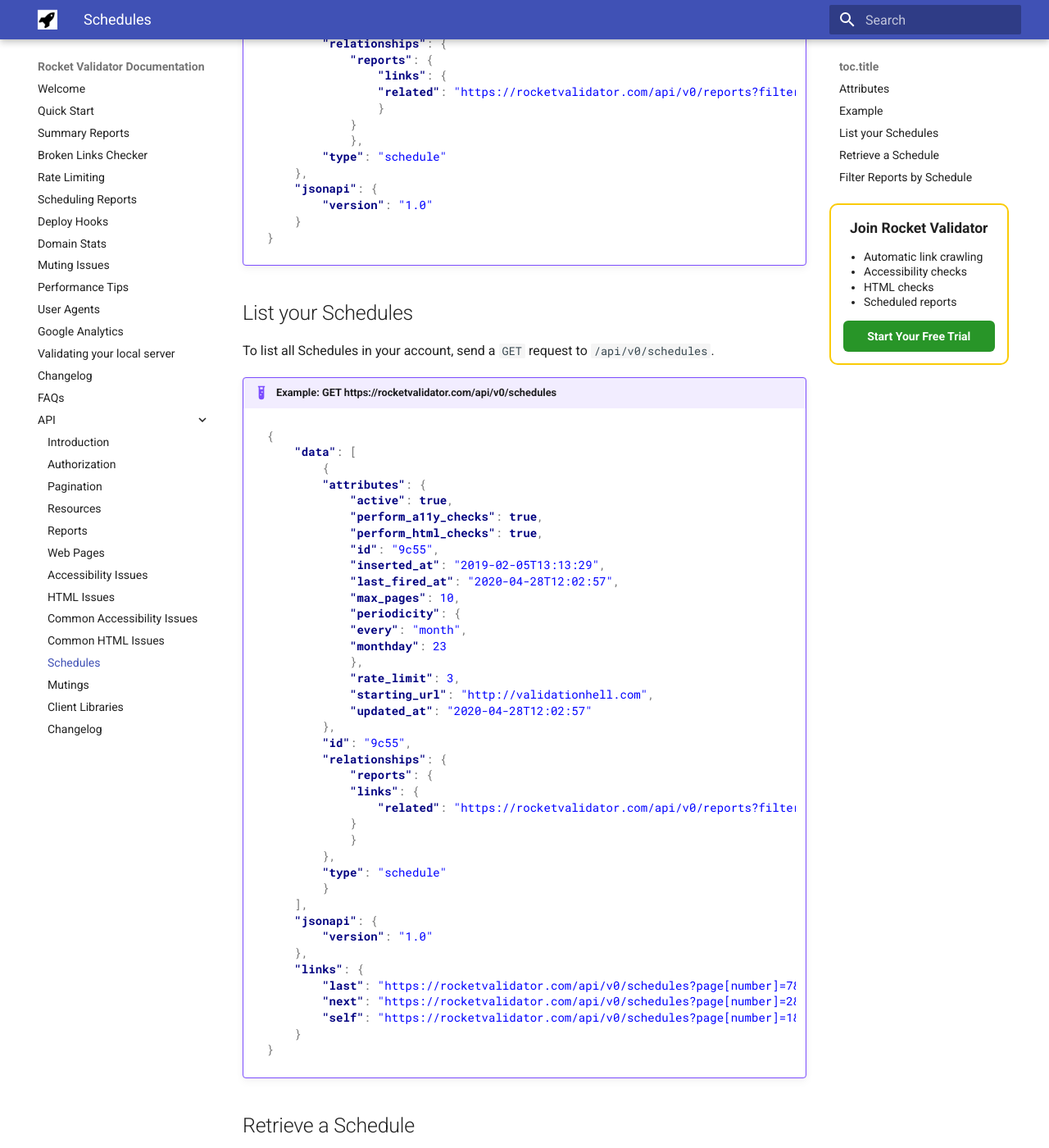
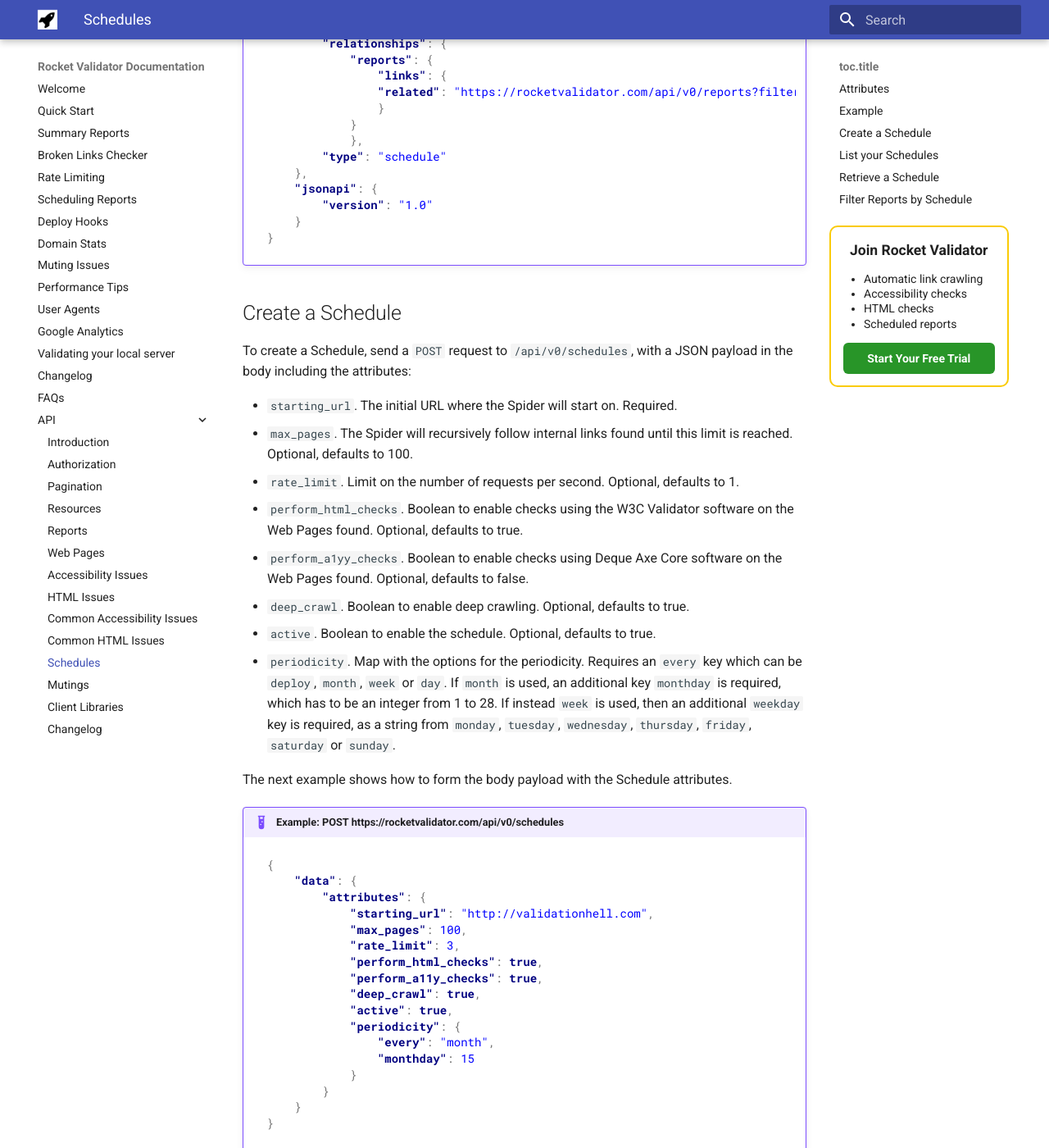
Before and after one commit to rocketvalidator/docs-rocketvalidator, an MkDocs documentation site: the page built from docs/api/schedules.md, in a window 1280 px wide and 1400 px high, scrolled down 2009 px. Shown: the whole window at 82% size. Built offline with MkDocs 1.6.1 and Material for MkDocs 9.7.7, drawn with Linux system fonts in a browser that asks for light colours.

Commit message:
add CREATE to schedules endpoint

````diff
--- a/docs/api/schedules.md
+++ b/docs/api/schedules.md
@@ -78,6 +78,43 @@
         },
         "jsonapi": {
             "version": "1.0"
+        }
+    }
+    ```
+
+## Create a Schedule
+
+To create a Schedule, send a `POST` request to `/api/v0/schedules`, with a JSON payload in the body including the attributes:
+
+* `starting_url`. The initial URL where the Spider will start on. Required.
+* `max_pages`. The Spider will recursively follow internal links found until this limit is reached. Optional, defaults to 100.
+* `rate_limit`. Limit on the number of requests per second. Optional, defaults to 1.
+* `perform_html_checks`. Boolean to enable checks using the W3C Validator software on the Web Pages found. Optional, defaults to true.
+* `perform_a1yy_checks`. Boolean to enable checks using Deque Axe Core software on the Web Pages found. Optional, defaults to false.
+* `deep_crawl`. Boolean to enable deep crawling. Optional, defaults to true.
+* `active`. Boolean to enable the schedule. Optional, defaults to true.
+* `periodicity`. Map with the options for the periodicity. Requires an `every` key which can be `deploy`, `month`, `week` or `day`. If `month` is used, an additional key `monthday` is required, which has to be an integer from 1 to 28. If instead `week` is used, then an additional `weekday` key is required, as a string from `monday`, `tuesday`, `wednesday`, `thursday`, `friday`, `saturday` or `sunday`.
+
+The next example shows how to form the body payload with the Schedule attributes.
+
+!!! example "Example: POST https://rocketvalidator.com/api/v0/schedules"
+
+    ```json
+    {
+        "data": {
+            "attributes": {
+                "starting_url": "http://validationhell.com",
+                "max_pages": 100,
+                "rate_limit": 3,
+                "perform_html_checks": true,
+                "perform_a11y_checks": true,
+                "deep_crawl": true,
+                "active": true,
+                "periodicity": {
+                    "every": "month",
+                    "monthday": 15
+                }
+            }
         }
     }
     ```
````
Also changed, not shown: docs/api/changelog.md (+1 -0 lines).
